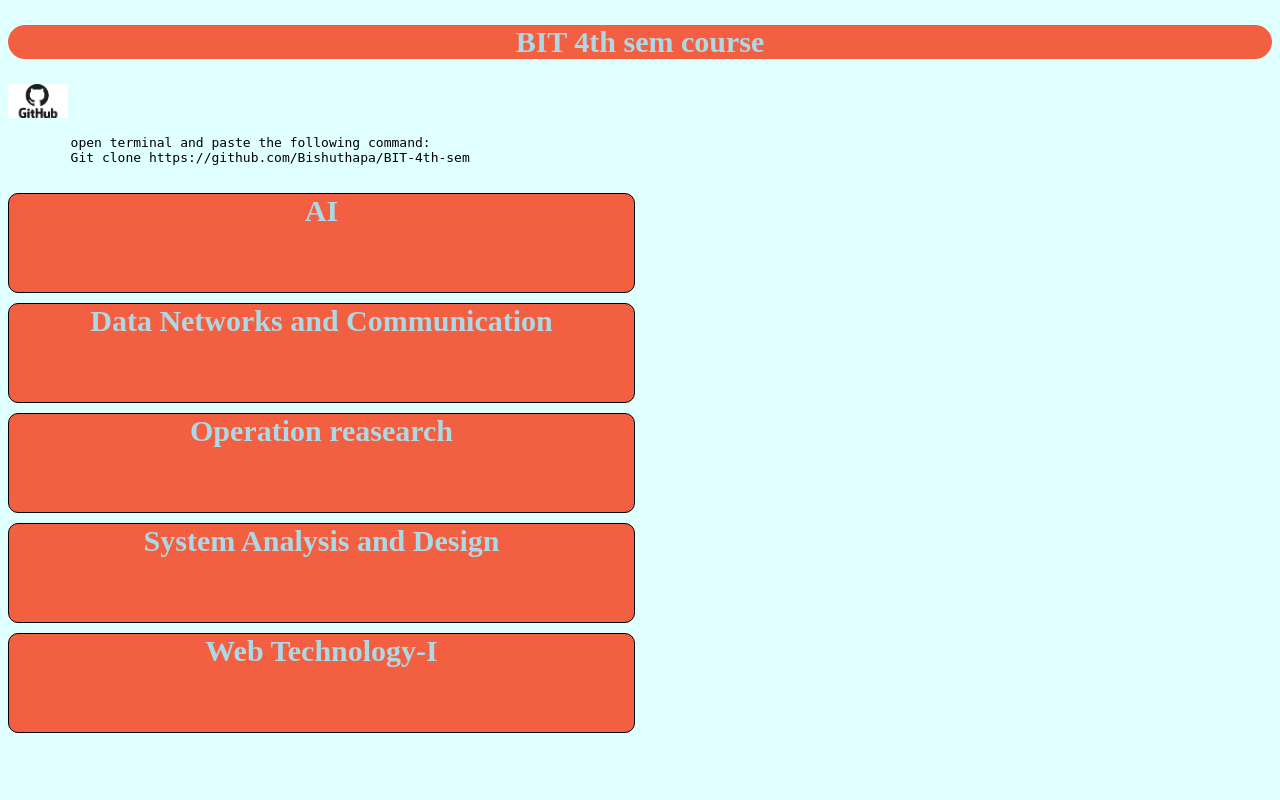
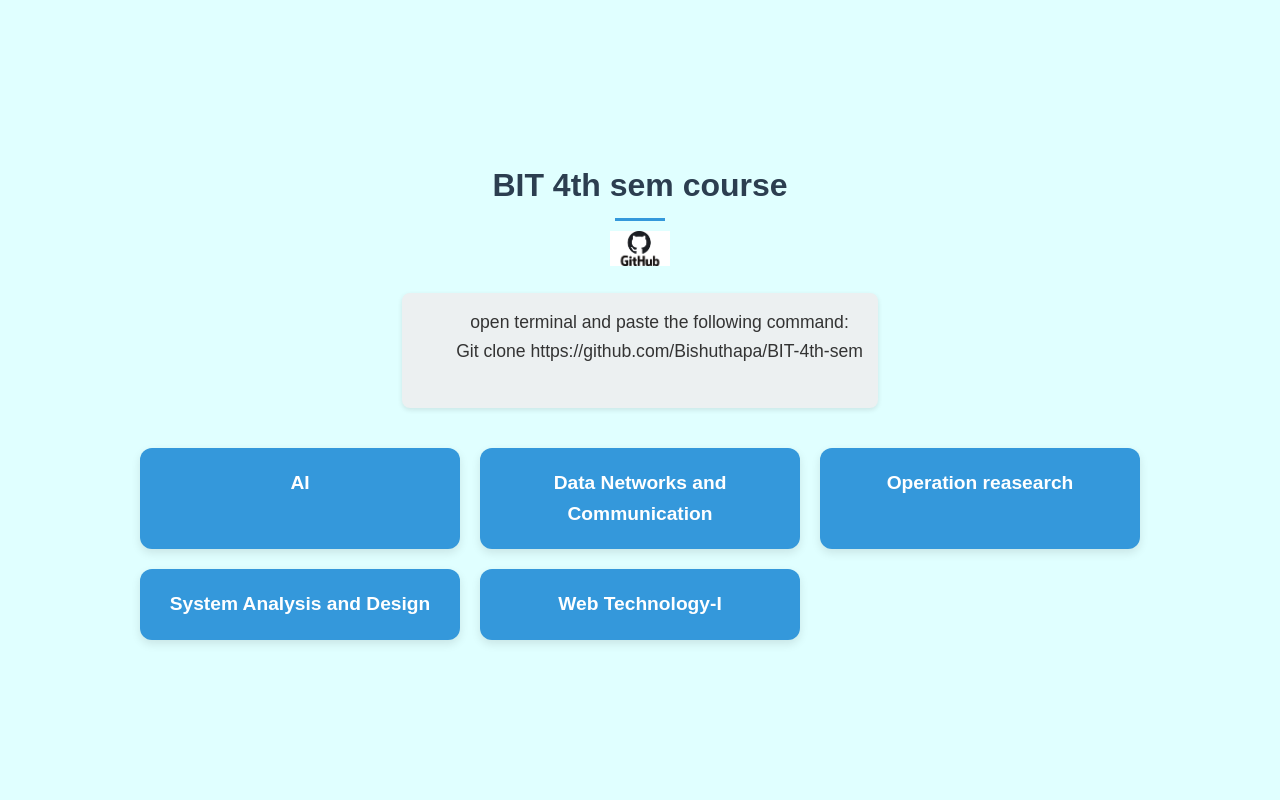
Before and after one commit to Bishuthapa/Super, a PHP site: page /course.html in a window 1280 px wide. Run offline with PHP 8.4, Linux system fonts and the light colour scheme.

Commit message:
modified the syle.css file

```diff
--- a/course.html
+++ b/course.html
@@ -9,7 +9,7 @@
 <body style="background-color: lightcyan;">
     <h2 class="Course">BIT 4th sem course</h2>
     <div class="container1">
-        <a href="https://github.com/Bishuthapa/BIT-4th-sem"><img src="image\GitHub-logo.jpg" alt="github" width="60px"></a>
+        <a href="https://github.com/Bishuthapa/BIT-4th-sem"><img class ="img"src="image\GitHub-logo.jpg" alt="github" width="60px"></a>
         <pre class="bibit">
         open terminal and paste the following command:
         Git clone https://github.com/Bishuthapa/BIT-4th-sem
--- a/style1.css
+++ b/style1.css
@@ -1,88 +1,110 @@
-.container{
-    text-align: center;
-    display:grid;
-    justify-content: center;
-    grid-template-columns: repeat(4, 1fr);
-    grid-gap: 10px;
-    grid-auto-rows: minmax(100px, auto);
-    cursor: pointer;
-    border-radius: 1px;
+/* style1.css */
 
-}
-.container > div{
-    border: 1px solid black;
-    border-radius: 10px;
-}
-.container > div:hover{
-    background-color: aqua;
-}
-.container > div > img{
-    width: 100%;
-    height: 100%;
-}
-.container > div > p{
-    text-align: center;
-}
-.Course{
-    text-align: center;
-    grid-column-start: 1;
-    grid-column-end: 3;
-    font-size: 30px;
-    font-weight: bold;
-    color: lightblue;
-    background-color: #f36041;
-    border-radius: 20px;
-}
-.course1{
-    text-align: center;
-    grid-column-start: 1;
-    grid-column-end: 3;
-    font-size: 30px;
-    font-weight: bold;
-    color: lightblue;
-    background-color:#f36041;
+* {
+    margin: 0;
+    padding: 0;
+    box-sizing: border-box;
+    font-family: 'Arial', sans-serif;
 }
 
-.course2{
-    text-align: center;
-    grid-column-start: 1;
-    grid-column-end: 3;
-    font-size: 30px;
-    font-weight: bold;
-    color: lightblue;
-    background-color: #f36041;
-
+body {
+    background-color: lightcyan;
+    color: #333;
+    font-size: 16px;
+    line-height: 1.6;
+    display: flex;
+    flex-direction: column;
+    align-items: center;
+    justify-content: center;
+    height: 100vh;
 }
 
-.course3{
+h2.Course {
+    font-size: 2rem;
+    color: #2C3E50;
     text-align: center;
-    grid-column-start: 1;
-    grid-column-end: 3;
-    font-size: 30px;
-    font-weight: bold;
-    color: lightblue;
-    background-color: #f36041;
-
+    margin-bottom: 20px;
+    position: relative;
+    display: inline-block;
 }
 
-.course4{
-    text-align: center;
-    grid-column-start: 1;
-    grid-column-end: 3;
-    font-size: 30px;
-    font-weight: bold;
-    color: lightblue;
-    background-color: #f36041;
-
+h2.Course::after {
+    content: '';
+    position: absolute;
+    left: 50%;
+    transform: translateX(-50%);
+    bottom: -10px;
+    height: 3px;
+    width: 50px;
+    background-color: #3498db;
+    animation: expand-line 1s forwards;
 }
 
-.course5{
+@keyframes expand-line {
+    0% {
+        width: 0;
+    }
+    100% {
+        width: 50px;
+    }
+}
+
+.container1 {
     text-align: center;
-    grid-column-start: 1;
-    grid-column-end: 3;
-    font-size: 30px;
+    margin-bottom: 20px;
+}
+
+.img {
+    transition: transform 0.5s ease, box-shadow 0.5s ease;
+}
+
+.img:hover {
+    transform: scale(1.1);
+    box-shadow: 0 4px 10px rgba(0, 0, 0, 0.2);
+}
+
+pre.bibit {
+    font-size: 1.1rem;
+    background: #ecf0f1;
+    padding: 15px;
+    border-radius: 8px;
+    box-shadow: 0 2px 5px rgba(0, 0, 0, 0.1);
+    margin: 20px 0;
+    transition: background-color 0.3s ease;
+}
+
+pre.bibit:hover {
+    background-color: #e1e9ec;
+}
+
+.container {
+    display: grid;
+    grid-template-columns: repeat(auto-fit, minmax(250px, 1fr));
+    gap: 20px;
+    max-width: 1000px;
+    margin: 0 auto;
+}
+
+.container div {
+    background-color: #3498db;
+    color: white;
+    padding: 20px;
+    border-radius: 12px;
+    text-align: center;
+    font-size: 1.2rem;
     font-weight: bold;
-    color: lightblue;
-    background-color: #f36041;
+    transition: background-color 0.3s ease, transform 0.3s ease;
+    box-shadow: 0 4px 10px rgba(0, 0, 0, 0.1);
+}
 
+.container div:hover {
+    background-color: #2c8dbc;
+    transform: translateY(-5px);
+    box-shadow: 0 6px 15px rgba(0, 0, 0, 0.15);
 }
+
+@media (max-width: 768px) {
+    .container {
+        grid-template-columns: 1fr;
+    }
+}
```
